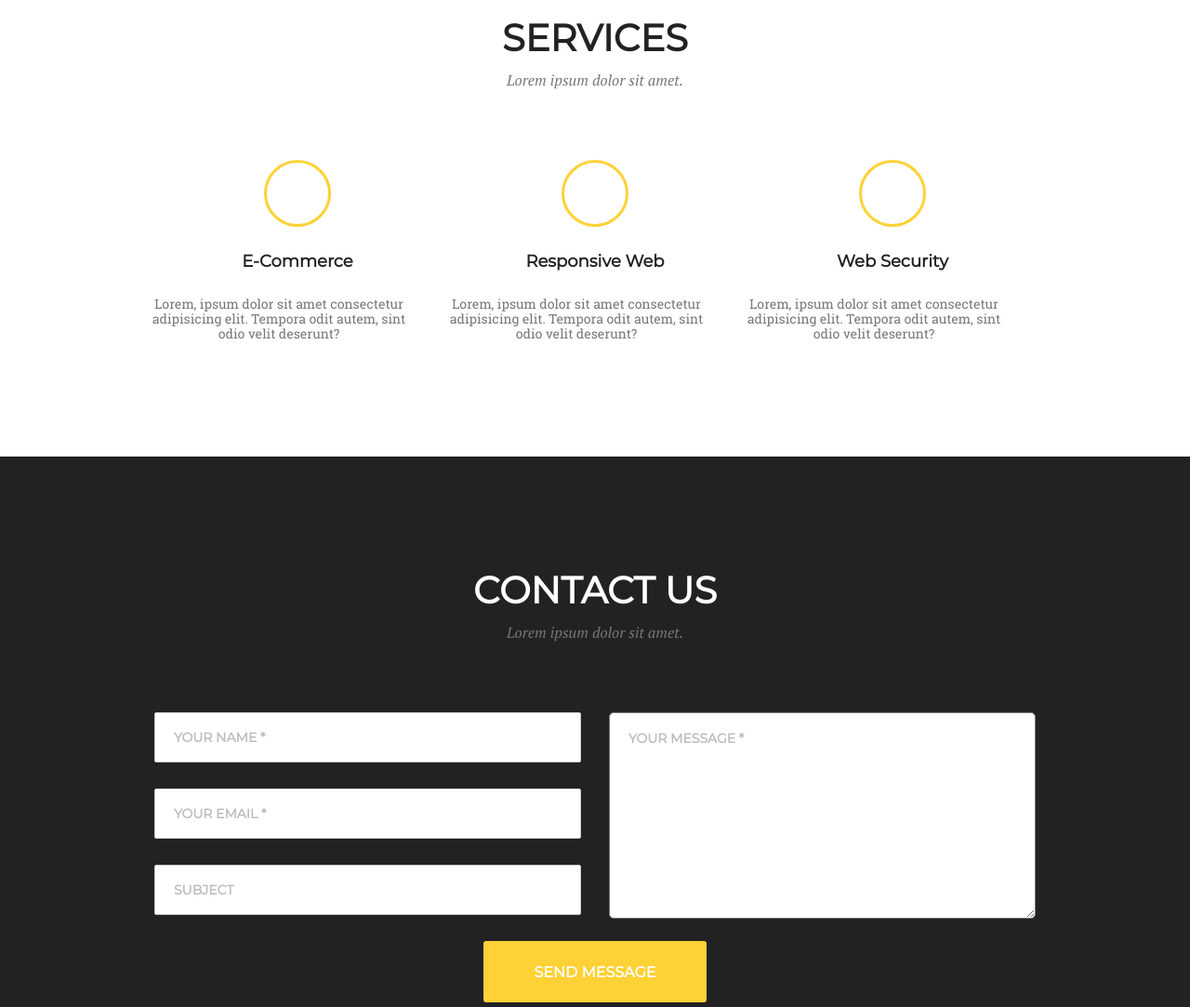
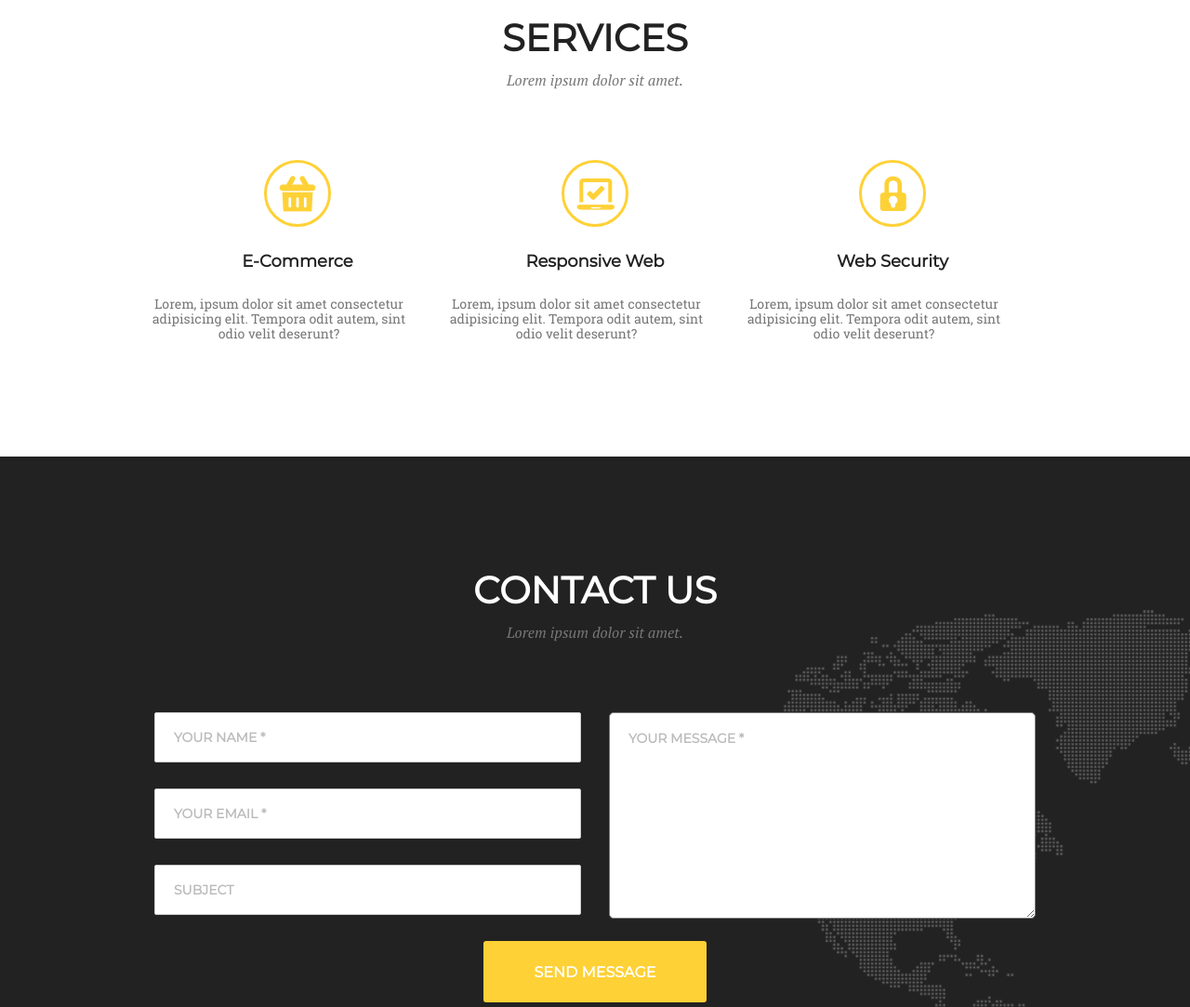
Before and after one commit to ig2108/goit-fe-course, a plain HTML site: page hw-07/index.html in a window 1280 px wide. Shown: the part 163-1246 px from the top of the page at 93% size. Drawn offline with Linux system fonts and the light colour scheme; the site is published under a folder, as on GitHub Pages, so addresses that start at the root find nothing.

Commit message:
complete hw-07 #1

```diff
--- a/hw-07/css/styles.css
+++ b/hw-07/css/styles.css
@@ -134,7 +134,7 @@ Services
     margin: 0 auto;
     background-position: center;
     background-repeat: no-repeat;
-    background-image: url("/img/Icon-Basket.png");
+    background-image: url("../img/Icon-Basket.png");
 }
 
 .responsive__web::before {
@@ -147,7 +147,7 @@ Services
     margin: 0 auto;
     background-position: center;
     background-repeat: no-repeat;
-    background-image: url("/img/Icon-Laptop.png");
+    background-image: url("../img/Icon-Laptop.png");
 }
 
 .web__secutiry::before {
@@ -160,7 +160,7 @@ Services
     margin: 0 auto;
     background-position: center;
     background-repeat: no-repeat;
-    background-image: url("/img/Icon-Locked.png");
+    background-image: url("../img/Icon-Locked.png");
 }
 
 /*
@@ -169,7 +169,7 @@ Contact Us
 
 .feed__back__section {
     background-color: #222222;
-    background-image: url('/img/Map-Image.png');
+    background-image: url('../img/Map-Image.png');
     background-repeat: no-repeat;
     background-position: 100% 100%;
     padding-bottom: 115px;;
```
